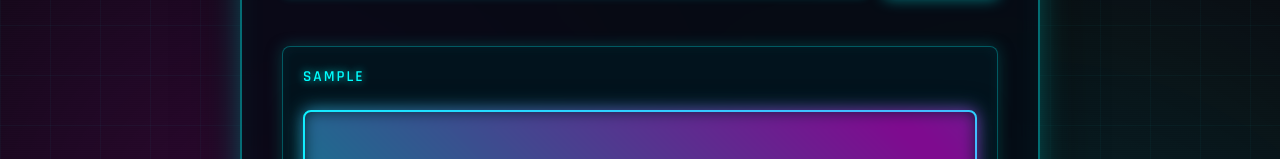
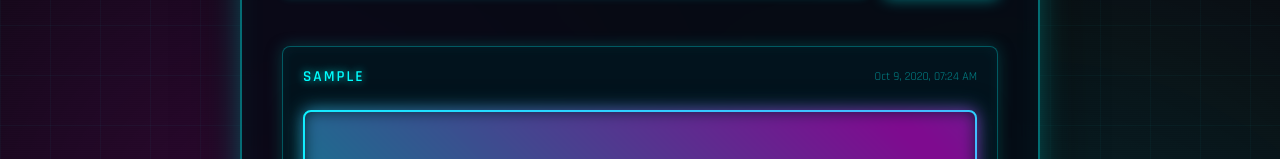
Before and after one commit to hazeledmands/eradice, a Next.js app: page / in a window 1280 px wide. Both pictures are taken after typing "Sample" into the empty fields and a click on the button "ROLL!". Shown: the part 175-334 px from the top of the page. Built offline with nearby package versions, Linux system fonts and the light colour scheme.

Commit message:
Add date tracking to dice rolls and skip animation for rolls older than a minute

```diff
--- a/components/DiceTray/DiceTray.tsx
+++ b/components/DiceTray/DiceTray.tsx
@@ -21,6 +21,21 @@ export default function DiceTray({ roll }: DiceTrayProps) {
   useEffect(() => {
       if (!roll?.dice?.length) {
         setDiceCompleteStates([]);
+        return;
+      }
+
+      // Check if roll is older than a minute - if so, skip animation
+      let shouldAnimate = true;
+      if (roll?.date) {
+        const rollDate = new Date(roll.date);
+        const now = new Date();
+        const oneMinuteAgo = new Date(now.getTime() - 60 * 1000);
+        shouldAnimate = rollDate > oneMinuteAgo;
+      }
+
+      // If roll is older than a minute, skip animation and show all dice as complete
+      if (!shouldAnimate) {
+        setDiceCompleteStates(new Array<boolean>(roll.dice.length).fill(true));
         return;
       }
 
@@ -75,7 +90,7 @@ export default function DiceTray({ roll }: DiceTrayProps) {
     // set a timeout for the next exploding die
     const timeoutRef = setTimeout(() => handleDieStopped(i), roll.dice[i].stopAfter);
     return () => clearTimeout(timeoutRef);
-  }, [diceCompleteStates, roll]);
+  }, [diceCompleteStates, roll, handleDieStopped]);
 
 
   const isComplete = useMemo(() => {
--- a/components/Ledger/Ledger.module.css
+++ b/components/Ledger/Ledger.module.css
@@ -51,6 +51,16 @@
   flex: 1;
 }
 
+.date {
+  font-family: 'Rajdhani', sans-serif;
+  font-size: 0.75rem;
+  font-weight: 400;
+  color: rgba(0, 255, 255, 0.6);
+  opacity: 0.8;
+  white-space: nowrap;
+  margin-left: 1rem;
+}
+
 
 @media (max-width: 768px) {
   .Ledger :global(li) {
@@ -59,5 +69,13 @@
 
   .rollHeader {
     margin-bottom: 0.5rem;
+    flex-wrap: wrap;
+  }
+
+  .date {
+    font-size: 0.7rem;
+    margin-left: 0;
+    margin-top: 0.25rem;
+    width: 100%;
   }
 }
--- a/components/Ledger/Ledger.tsx
+++ b/components/Ledger/Ledger.tsx
@@ -12,6 +12,17 @@ interface LedgerProps {
  * Simply renders a list of DiceTray components, each managing its own state timing logic
  */
 export default function Ledger({ rolls }: LedgerProps) {
+  const formatDate = (dateString: string): string => {
+    const date = new Date(dateString);
+    return date.toLocaleString(undefined, {
+      year: 'numeric',
+      month: 'short',
+      day: 'numeric',
+      hour: '2-digit',
+      minute: '2-digit',
+    });
+  };
+
   return (
     <div className={styles.Ledger}>
       <ul>
@@ -19,6 +30,7 @@ export default function Ledger({ rolls }: LedgerProps) {
           <li key={roll.id}>
             <div className={styles.rollHeader}>
               <span className={styles.text}>{roll.text}</span>
+              <span className={styles.date}>{formatDate(roll.date)}</span>
             </div>
             <DiceTray roll={roll} />
           </li>
--- a/components/Roller/Roller.tsx
+++ b/components/Roller/Roller.tsx
@@ -72,7 +72,7 @@ export default function Roller() {
   // Memoize the preview roll object to prevent unnecessary re-renders in DiceTray
   const previewRoll = useMemo(() => {
     if (!text || !dice.length) return null;
-    return { id: 0, text, dice, modifier, diceCount };
+    return { id: 0, text, dice, modifier, diceCount, date: new Date().toISOString() };
   }, [text, dice, modifier, diceCount]);
 
   return (
--- a/dice/rolls.ts
+++ b/dice/rolls.ts
@@ -88,5 +88,6 @@ export function createRoll(
     dice: allDice,
     modifier,
     diceCount,
+    date: new Date().toISOString(),
   };
 }
--- a/dice/types.ts
+++ b/dice/types.ts
@@ -26,6 +26,7 @@ export interface Roll extends ParsedRollNotation {
   id: number;
   text: string;
   dice: Die[];
+  date: string; // ISO date string of when the roll was created
 }
 
 /**
--- a/hooks/useSessionStorage.ts
+++ b/hooks/useSessionStorage.ts
@@ -7,7 +7,7 @@ const STORAGE_KEYS = {
 } as const;
 
 /**
- * Custom hook for managing session storage
+ * Custom hook for managing local storage
  * @param key - Storage key
  * @param initialValue - Initial value if no stored value exists
  * @returns Stored value and setter function
@@ -22,10 +22,10 @@ export function useSessionStorage<T>(
     }
 
     try {
-      const item = window.sessionStorage.getItem(key);
+      const item = window.localStorage.getItem(key);
       return item ? JSON.parse(item) : initialValue;
     } catch (error) {
-      console.error(`Error loading ${key} from sessionStorage:`, error);
+      console.error(`Error loading ${key} from localStorage:`, error);
       return initialValue;
     }
   });
@@ -37,13 +37,13 @@ export function useSessionStorage<T>(
           const valueToStore = value instanceof Function ? value(currentValue) : value;
 
           if (typeof window !== 'undefined') {
-            window.sessionStorage.setItem(key, JSON.stringify(valueToStore));
+            window.localStorage.setItem(key, JSON.stringify(valueToStore));
           }
 
           return valueToStore;
         });
       } catch (error) {
-        console.error(`Error saving ${key} to sessionStorage:`, error);
+        console.error(`Error saving ${key} to localStorage:`, error);
       }
     },
     [key]
@@ -53,7 +53,7 @@ export function useSessionStorage<T>(
 }
 
 /**
- * Custom hook specifically for managing dice rolls in session storage
+ * Custom hook specifically for managing dice rolls in local storage
  * Only stores completed rolls (no dice still rolling)
  */
 export function useDiceRollsStorage() {
@@ -76,11 +76,13 @@ export function useDiceRollsStorage() {
   const loadRolls = useCallback(() => {
     // Only return completed rolls (all dice have final numbers)
     // Ensure backward compatibility: add diceCount if missing (default to dice.length)
+    // Ensure backward compatibility: add date if missing (default to current date)
     return storedRolls
       .filter((roll) => roll.dice && roll.dice.every((die) => die.finalNumber != null))
       .map((roll) => ({
         ...roll,
         diceCount: roll.diceCount ?? roll.dice.length,
+        date: roll.date ?? new Date().toISOString(),
       }));
   }, [storedRolls]);
 
```
